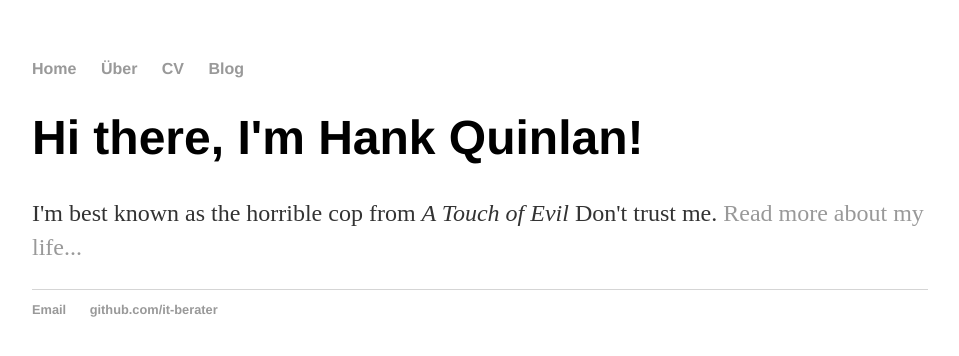
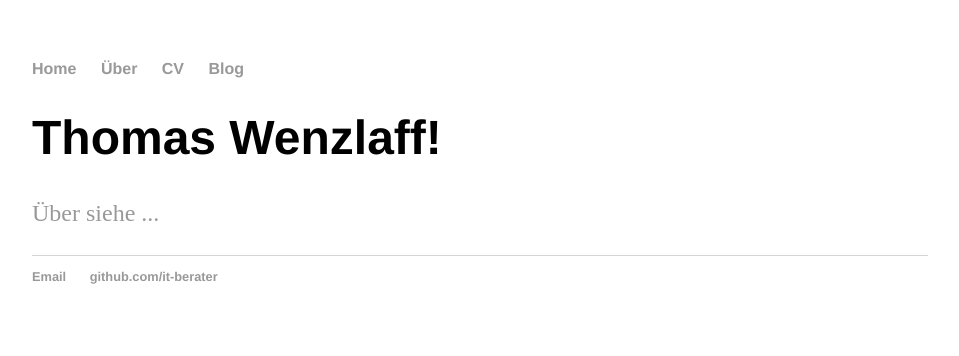
Before and after one commit to IT-Berater/IT-Berater.github.io, a Jekyll site: the page built from index.html, in a window 1280 px wide. Shown: the top 356 px of the page, without its empty margins (160-1119 px from the left). Built offline with Jekyll 4.4.1, drawn with Linux system fonts in a browser that asks for light colours.

Commit message:
Update index.html

```diff
--- a/index.html
+++ b/index.html
@@ -1,8 +1,8 @@
 ---
 layout: default
-title: Hank Quinlan, Horrible Cop
+title: Thomas Wenzlaff
 ---
 <div class="blurb">
-	<h1>Hi there, I'm Hank Quinlan!</h1>
-	<p>I'm best known as the horrible cop from <em>A Touch of Evil</em> Don't trust me. <a href="/about">Read more about my life...</a></p>
+	<h1>Thomas Wenzlaff!</h1>
+	<p><a href="/about">Über siehe ...</a></p>
 </div><!-- /.blurb -->
```
